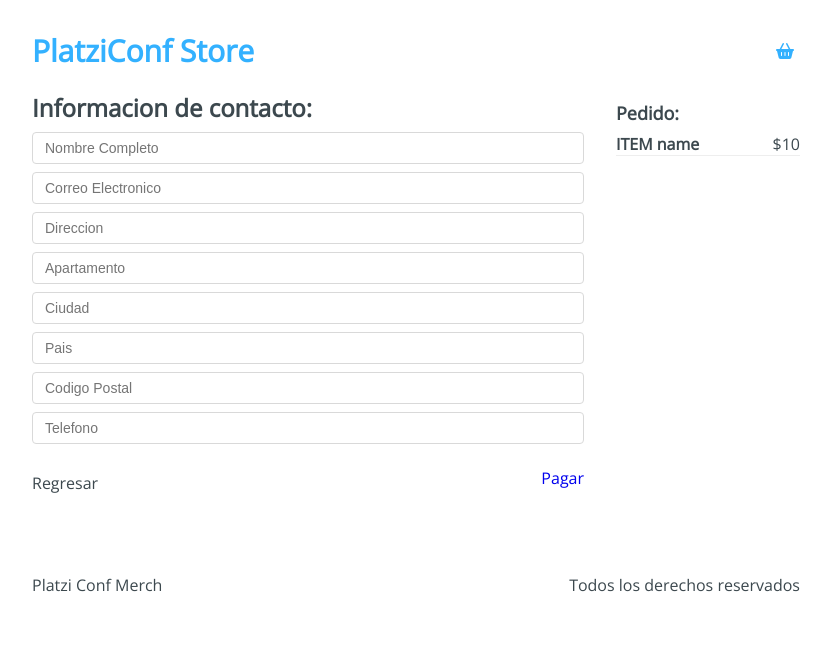
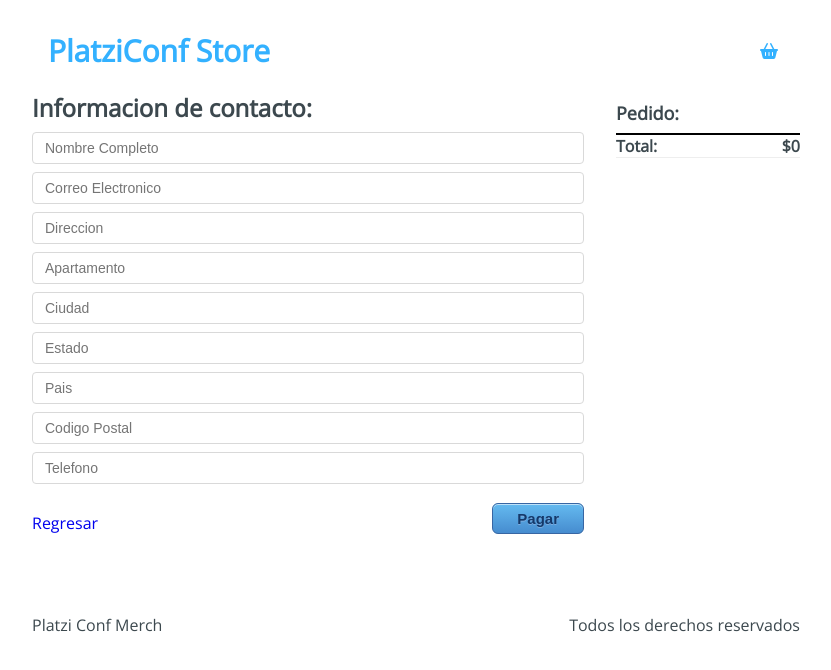
Before and after one commit to Hiddenberg/platzi-conf-store-project, a React (Vite) app: page /checkout/information in a window 1280 px wide. Shown: the top 670 px of the page, without its empty margins (224-1055 px from the left). Built offline with nearby package versions, Linux system fonts and the light colour scheme.

Commit message:
adding information form logic to handle the form submition

```diff
--- a/src/components/Basket.jsx
+++ b/src/components/Basket.jsx
@@ -14,7 +14,7 @@
 
    return (
       <>
-         <i onAnimationEnd={() => setMoving(false)} className={`fas fa-shopping-basket ${moving ? "move-basquet":""}`} />
+         <i onAnimationEnd={() => {setMoving(false)}} className={`fas fa-shopping-basket ${moving ? "move-basquet":""}`} />
          {cartItemsCount > 0 && <div className="Header-alert">{cartItemsCount}</div>}
       </>
    );
--- a/src/containers/Checkout.jsx
+++ b/src/containers/Checkout.jsx
@@ -17,8 +17,7 @@
                <h3>Sin articulos en el carrito</h3>
             }
             {itemsInCart &&
-               cart.sort((item, prevItem) => item.title > prevItem.title ? 1 : -1)
-                  .map(cartItem => (
+               cart.map(cartItem => (
                   <div className="Checkout-item" key={cartItem.cartId}>
                      <div className="Checkout-element">
                         <h4>{cartItem.title}</h4>
--- a/src/containers/Information.jsx
+++ b/src/containers/Information.jsx
@@ -1,20 +1,48 @@
+import { useRef, useContext } from "react";
 import { Link } from "react-router-dom";
+import AppContext from "../context/AppContext";
 
 import "../styles/components/Information.css";
 
 export default function Information() {
+   const {state: {cart}, addToBuyer} = useContext(AppContext);
+   const formRef = useRef(null);
+
+   const handleSubmit = () => {
+      const formData = new FormData(formRef.current);
+
+      /* const buyer = {
+         name: formData.get("name"),
+         email: formData.get("email"),
+         address: formData.get("address"),
+         apto: formData.get("apto"),
+         city: formData.get("city"),
+         state: formData.get("state"),
+         country: formData.get("country"),
+         cp: formData.get("cp"),
+         phone: formData.get("phone"),
+      }; */
+
+      // ↓ A better way to create the buyer object
+      const buyer = Object.fromEntries(formData);
+
+      console.log(buyer);
+      addToBuyer(buyer);
+   };
+
    return (
       <div className="Information">
          <div className="Information-content">
             <div className="Information-head">
                <h2>Informacion de contacto:</h2>
                <div className="Information-form">
-                  <form action="" method="post">
+                  <form method="post" ref={formRef}>
                      <input type="text" name="name" placeholder="Nombre Completo" />
                      <input type="email" name="email" placeholder="Correo Electronico" />
                      <input type="text" name="address" placeholder="Direccion" />
                      <input type="text" name="apto" placeholder="Apartamento" />
                      <input type="text" name="city" placeholder="Ciudad" />
+                     <input type="text" name="state" placeholder="Estado" />
                      <input type="text" name="country" placeholder="Pais" />
                      <input type="text" name="cp" placeholder="Codigo Postal" />
                      <input type="tel" name="phone" placeholder="Telefono" />
@@ -22,20 +50,31 @@
                </div>
 
                <div className="Information-buttons">
-                  <div className="Information-back">Regresar</div>
-                  <Link to="/checkout/payment">
-                     <div className="Information-next">Pagar</div>
+                  <Link to="/checkout">
+                     <div className="Information-back">Regresar</div>
                   </Link>
+
+                  <div className="Information-next">
+                     <button type="button" onClick={handleSubmit}>Pagar</button>
+                  </div>
                </div>
             </div>
          </div>
 
          <div className="Information-sidebar">
             <h3>Pedido:</h3>
-            <div className="Information-item">
-               <div className="Information-element">
-                  <h4>ITEM name</h4>
-                  <span>$10</span>
+            {cart.map(item => (
+               <div key={item.cartId} className="Information-item">
+                  <div className="Information-element">
+                     <h4>{item.title}</h4>
+                     <span>${item.price}</span>
+                  </div>
+               </div>
+            ))}
+            <div className="Information-item" style={{borderTop: "2px solid black", marginTop:"0.5rem"}}>
+               <div className="Information-element" >
+                  <h4><strong>Total:</strong></h4>
+                  <span><strong>${cart.reduce((prev, curr) => prev + curr.price,0)}</strong></span>
                </div>
             </div>
          </div>
--- a/src/hooks/useInitialState.js
+++ b/src/hooks/useInitialState.js
@@ -1,8 +1,14 @@
-import { useState } from "react";
+import { useEffect, useState } from "react";
 import initialState from "../initialState";
 
 export default function useInitialState() {
    const [state, setState] = useState(initialState);
+
+   // Using a useEffect to always re-sort our cart when it's updated
+   useEffect(() => {
+      const sortedCart = state.cart.sort((item, prevItem) => item.title > prevItem.title ? 1 : -1);
+      setState({...state, cart: sortedCart});
+   }, [state.cart]);
 
    const addToCart = payload => {
       // Assigning first a unique cart id to be able to delete only that element in the future
@@ -21,9 +27,17 @@
       });
    };
 
+   const addToBuyer = payload => {
+      setState({
+         ...state,
+         buyer: payload
+      });
+   };
+
    return {
       addToCart,
       removeFromCart,
+      addToBuyer,
       state
    };
 }
--- a/src/initialState.js
+++ b/src/initialState.js
@@ -1,5 +1,6 @@
 export default {
    cart: [],
+   buyer: {},
    products: [
       {
          'id': '1',
--- a/src/styles/components/Header.css
+++ b/src/styles/components/Header.css
@@ -1,6 +1,11 @@
 .Header {
   display: flex;
   justify-content: space-between;
+  position: sticky;
+  top: 0;
+  background-color: white;
+  padding: 0 1rem;
+  z-index: 9999;
 }
 .Header-checkout {
   display: flex;
```
Lines whose indentation alone changed are shown as unchanged.
